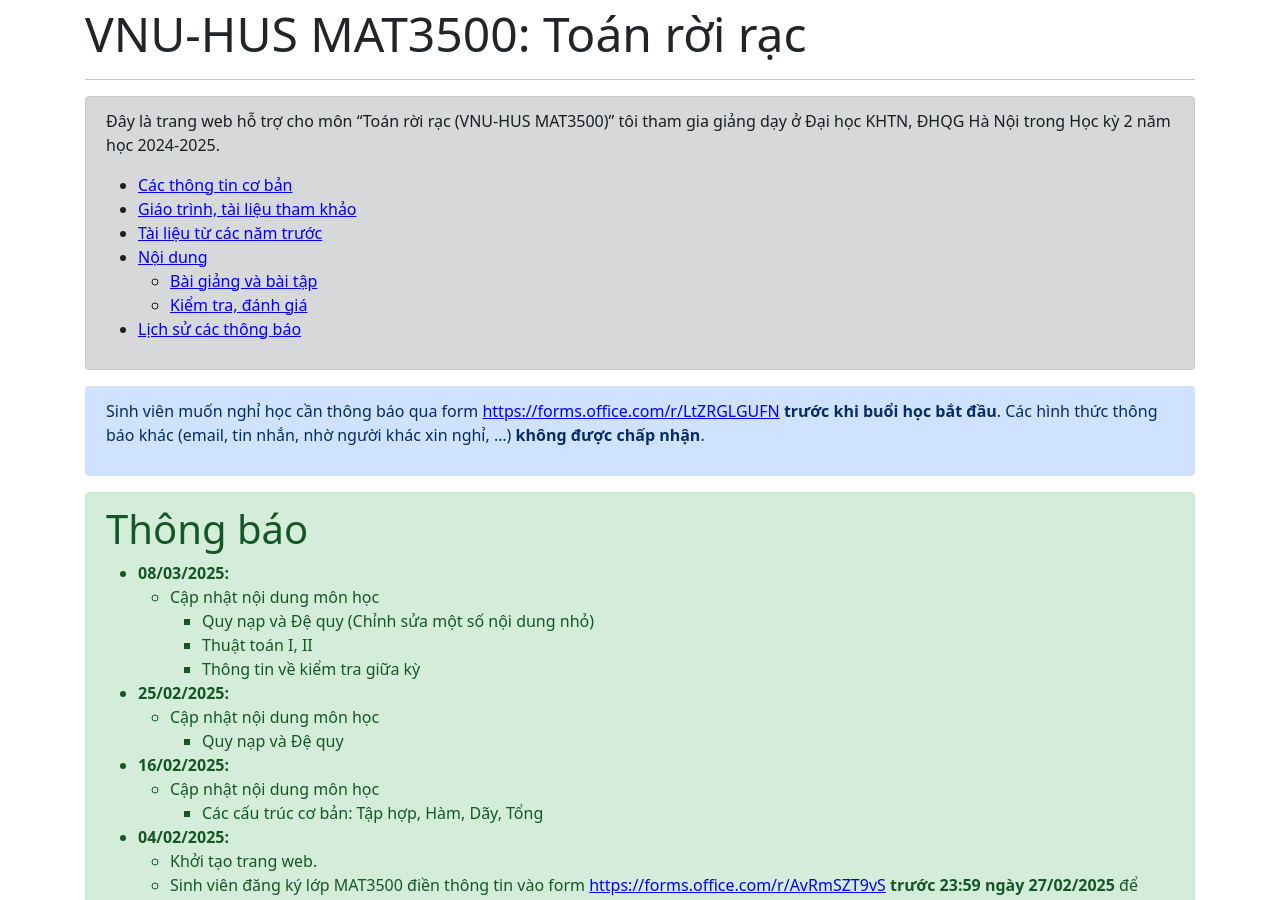
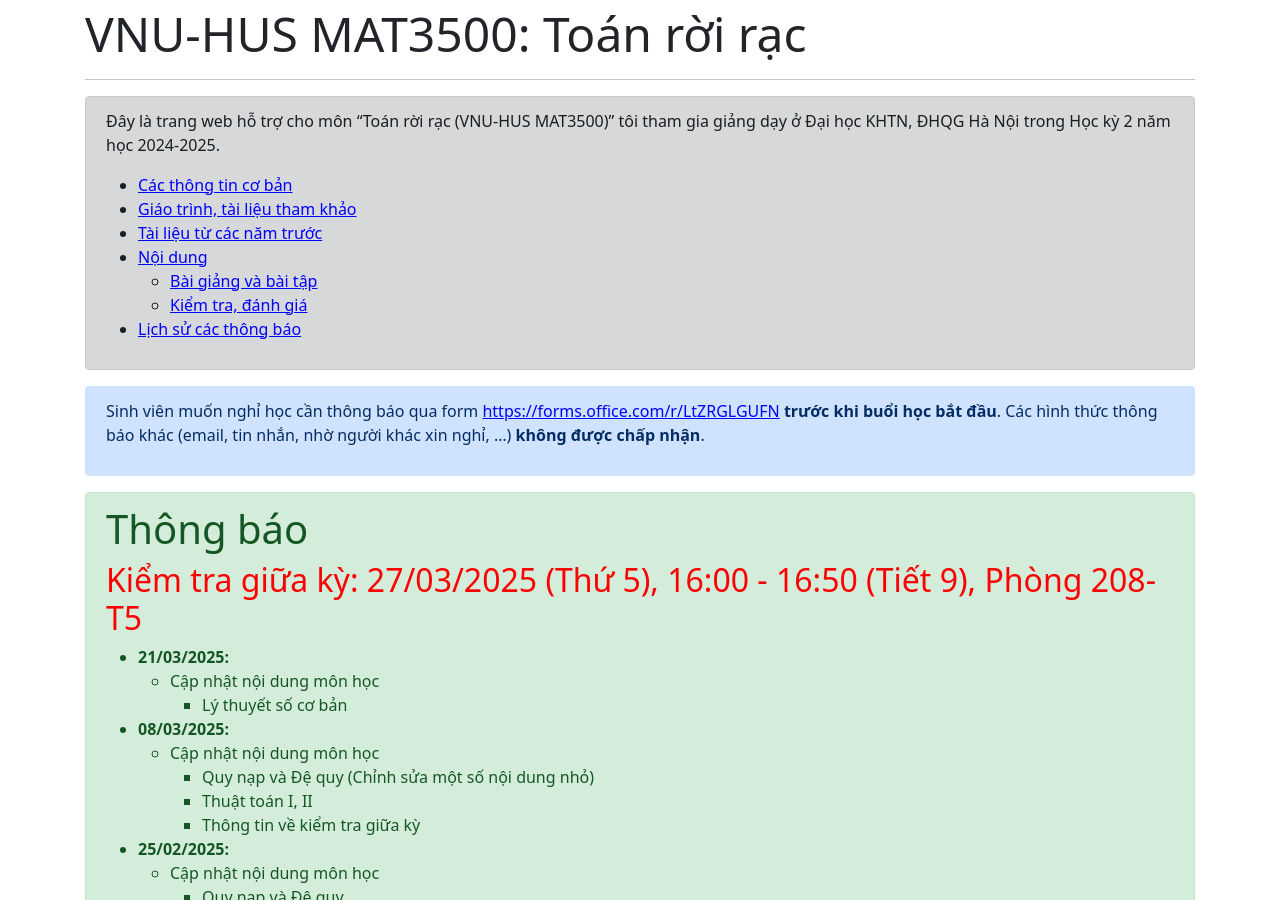
Before and after one commit to hoanganhduc/hoanganhduc.github.io, a Jekyll site: the page built from teaching/VNU-HUS/2025/spring/MAT3500/index.md, in a window 1280 px wide and 900 px high. Built offline with Jekyll 4.4.1, drawn with Linux system fonts in a browser that asks for light colours; nearby versions of some CDN libraries; a style sheet for code colours, icons or effects is not loaded; some of the changed text lies outside the part shown.

Commit message:
Updated @ 2025-03-21  17:16:57 ICT

```diff
--- a/teaching/VNU-HUS/2025/spring/MAT3500/index.md
+++ b/teaching/VNU-HUS/2025/spring/MAT3500/index.md
@@ -1,7 +1,7 @@
 ---
 layout: default
 title: "VNU-HUS MAT3500: Toán rời rạc"
-last_modified_at: 2025-03-08
+last_modified_at: 2025-03-21
 lang: "vi"
 katex: true
 ---
@@ -20,6 +20,11 @@ Sinh viên muốn nghỉ học cần thông báo qua form [https://forms.office.
 <div class="alert alert-success" role="alert" markdown="1">
 <h1>Thông báo</h1>
 
+<h2 style="color:red;">Kiểm tra giữa kỳ: 27/03/2025 (Thứ 5), 16:00 - 16:50 (Tiết 9), Phòng 208-T5</h2>
+
+* **21/03/2025:**
+  * Cập nhật nội dung môn học
+    * Lý thuyết số cơ bản
 * **08/03/2025:**
   * Cập nhật nội dung môn học
     * Quy nạp và Đệ quy (Chỉnh sửa một số nội dung nhỏ)
@@ -106,8 +111,8 @@ Xem các thông báo cũ [ở đây](#lịch-sử-các-thông-báo).
 | Quy nạp và Đệ quy | [slides]({{ page.url | append: "Induction_and_Recursion.pdf" }}) | Chương 5, 5.1--5.3, Chương 8, 8.1--8.4 (Rosen) |
 | Thuật toán I: Mô tả, chứng minh, đánh giá thuật toán; Tìm kiếm và sắp xếp | [slides]({{ page.url | append: "Algorithms_I.pdf" }}) | Chương 3, 3.1--3.3, Chương 5, 5.5 (Rosen) |
 | Thuật toán II: Thuật toán đệ quy, thuật toán tham lam | [slides]({{ page.url | append: "Algorithms_II.pdf" }}) | Chương 5, 5.4 (Rosen) |
+| Lý thuyết số cơ bản | [slides]({{ page.url | append: "Basic_Number_Theory.pdf" }}) | Chương 4, 4.1--4.4 (Rosen) |
 
-<!-- | Lý thuyết số cơ bản | [slides]({{ page.url | append: "Basic_Number_Theory.pdf" }}) | Chương 4, 4.1--4.4 (Rosen) |  -->
 <!-- | Các phương pháp đếm | [slides]({{ page.url | append: "Counting.pdf" }}) | Chương 6, 6.1--6.5 (Rosen) | -->
 <!-- | Lý thuyết đồ thị I: Giới thiệu, Biểu diễn đồ thị và sự đẳng cấu, Tính liên thông | [slides]({{ page.url | append: "Graphs_I.pdf" }}) | Chương 10, 10.1--10.4 (Rosen) | -->
 <!-- | Lý thuyết đồ thị II: Đường đi ngắn nhất, Đồ thị phẳng, Tô màu đồ thị | [slides]({{ page.url | append: "Graphs_II.pdf" }}) | Chương 10, 10.5--10.8 (Rosen) | -->
```
Also changed, not shown: 2 other files.
